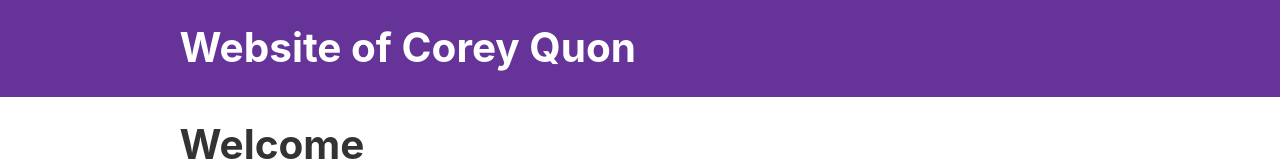
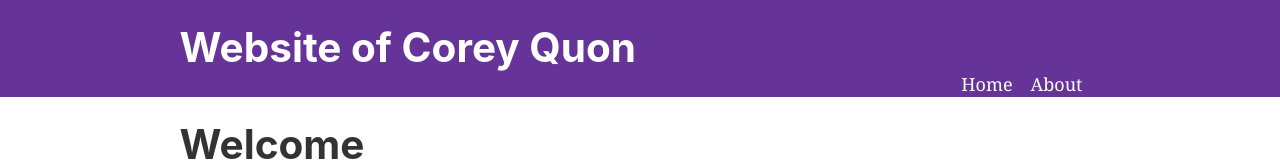
Before and after one commit to cquon/coreyquon-website, a Gatsby site: page / in a window 1280 px wide. Shown: the top 161 px of the page. Built offline with nearby package versions, Linux system fonts and the light colour scheme; Gatsby itself is replaced by a stand-in of ours.

Commit message:
Add basic navigation bar

```diff
--- a/src/components/header.js
+++ b/src/components/header.js
@@ -1,6 +1,20 @@
 import { Link } from "gatsby"
 import PropTypes from "prop-types"
 import React from "react"
+
+const ListLink = (props) => (
+  <li style={{ display: `inline-block`, marginRight: `1rem` }}>
+    <Link
+      to={props.to}
+      style={{
+        color: `white`,
+        textDecoration: `none`,
+      }}
+    >
+      {props.children}
+    </Link>
+  </li>
+)
 
 const Header = ({ siteTitle }) => (
   <header
@@ -27,6 +41,10 @@
           {siteTitle}
         </Link>
       </h1>
+      <ul style={{ listStyle: `none`, float: `right` }}>
+        <ListLink to="/">Home</ListLink>
+        <ListLink to="/about/">About</ListLink>
+      </ul>
     </div>
   </header>
 )
```
